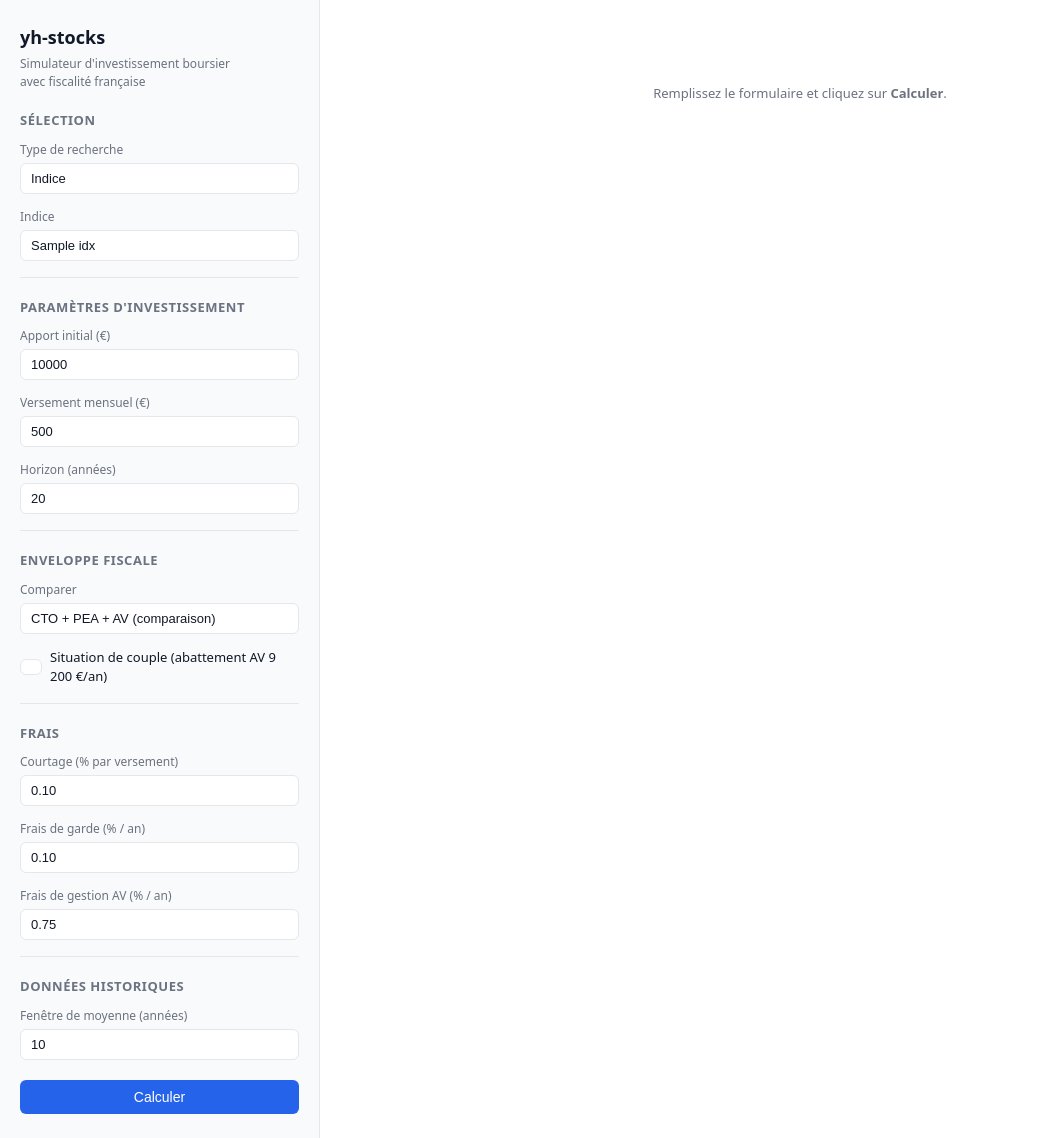
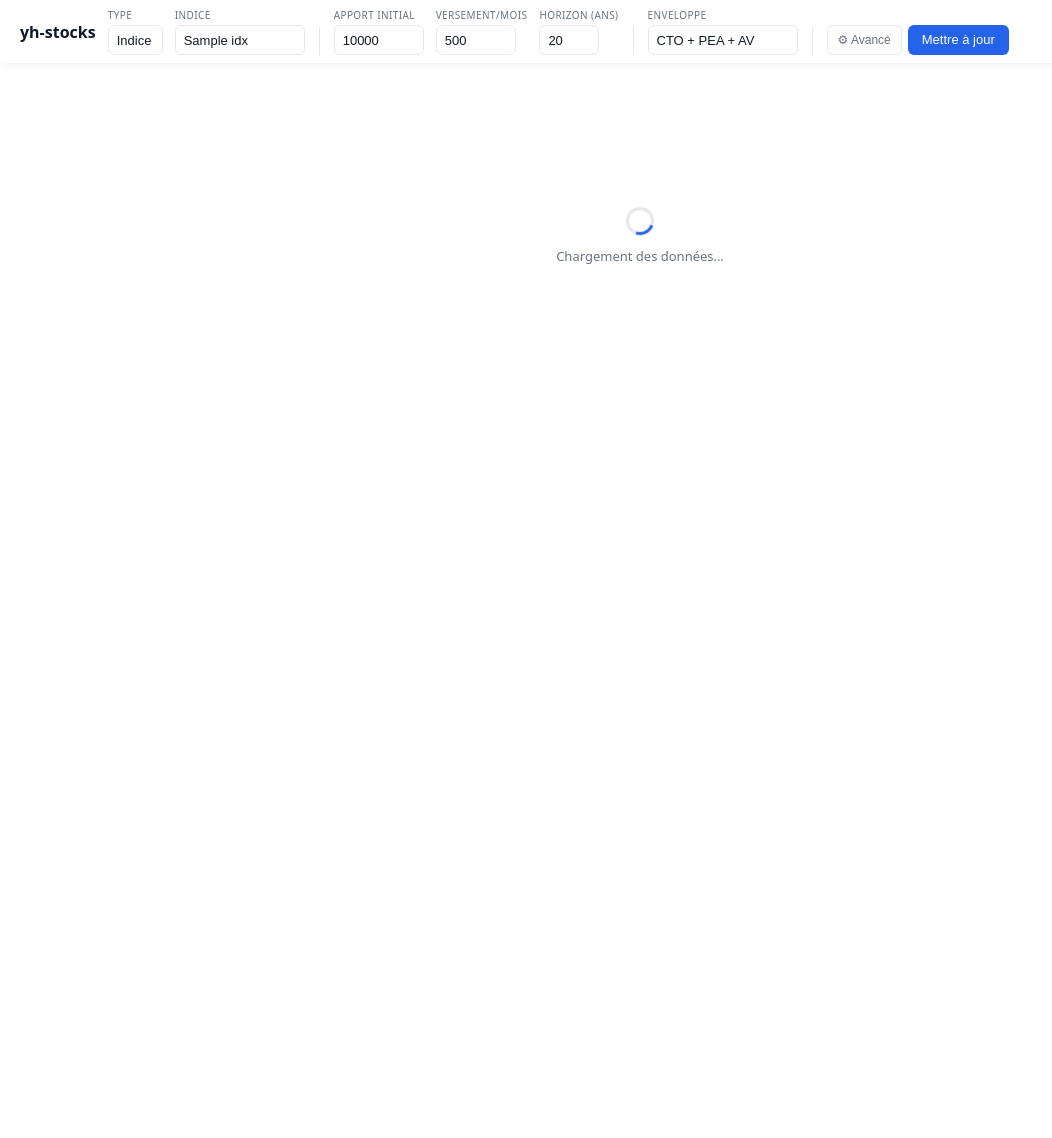
Before and after one commit to f1she3/yh-stocks, a Python web app: template src/app/templates/index.html in a window 1280 px wide. Shown: the whole page, without its empty margins (0-1052 px from the left). After the commit the page ends 264 px from the top, so only its background shows below. Run offline with Jinja, Linux system fonts and the light colour scheme; the template is opened without the code that fills it: most values are stand-ins (such as "Sample title", 1, 10 or a date in 2020); some libraries are stand-ins or nearby versions.

Commit message:
feat: redesign UI with compact controls bar and auto-loading charts
Replace the 320px sidebar form with a sticky horizontal controls bar
that keeps all primary parameters (asset, amounts, horizon, enveloppe)
in one compact row. Fees and advanced settings are hidden behind an
expandable "Avancé" panel for progressive disclosure.

Charts now auto-load on page visit via a DOMContentLoaded HTMX trigger
instead of requiring an explicit "Calculer" click. Add `novalidate` to
bypass HTML5 step-mismatch validation that was silently blocking form
submission (apport_initial=10000 with step=100,min=1 is invalid per spec).

Fix default index selection: PyTickerSymbols uses "CAC_40" not "CAC 40".

```diff
--- a/src/app/static/style.css
+++ b/src/app/static/style.css
@@ -24,33 +24,84 @@ body {
 }
 
 /* Layout */
-.layout { display: flex; min-height: 100vh; }
-.sidebar {
-  width: 320px;
-  flex-shrink: 0;
-  background: var(--surface);
-  border-right: 1px solid var(--border);
-  padding: 24px 20px;
-  overflow-y: auto;
-}
-.main {
-  flex: 1;
-  padding: 24px 28px;
-  overflow-y: auto;
+.controls-sticky {
+  position: sticky;
+  top: 0;
+  z-index: 100;
+  background: var(--bg);
+  box-shadow: 0 2px 8px rgba(0,0,0,.06);
 }
 
+.controls-bar {
+  padding: 8px 20px;
+}
+
+.controls-inner {
+  display: flex;
+  align-items: center;
+  gap: 12px;
+  flex-wrap: wrap;
+}
+
+.logo { font-size: 16px; font-weight: 700; color: var(--text); white-space: nowrap; }
+
+.controls-form {
+  display: flex;
+  flex-wrap: wrap;
+  align-items: flex-end;
+  gap: 6px 12px;
+  flex: 1;
+}
+
+.control-group {
+  display: flex;
+  flex-direction: column;
+  gap: 2px;
+}
+
+.control-group > label {
+  font-size: 10px;
+  font-weight: 500;
+  color: var(--text-muted);
+  text-transform: uppercase;
+  letter-spacing: .04em;
+  display: block;
+  margin-bottom: 0;
+}
+
+.controls-sep {
+  width: 1px;
+  height: 28px;
+  background: var(--border);
+  align-self: flex-end;
+  margin: 0 2px;
+  flex-shrink: 0;
+}
+
+.control-actions {
+  display: flex;
+  align-items: center;
+  gap: 6px;
+}
+
+.advanced-panel {
+  display: none;
+  flex-wrap: wrap;
+  gap: 10px 16px;
+  align-items: flex-end;
+  padding: 10px 20px 12px;
+  background: var(--surface);
+  border-top: 1px solid var(--border);
+}
+.advanced-panel.open { display: flex; }
+
+.content { padding: 24px 28px; }
+
 /* Typography */
-h1 { font-size: 18px; font-weight: 700; margin-bottom: 4px; }
 h2 { font-size: 15px; font-weight: 600; margin: 24px 0 12px; color: var(--text); }
-h3 { font-size: 13px; font-weight: 600; text-transform: uppercase; letter-spacing: .04em; color: var(--text-muted); margin: 20px 0 10px; }
-.subtitle { font-size: 12px; color: var(--text-muted); margin-bottom: 20px; }
 
-/* Form */
-.form-group { margin-bottom: 14px; }
-label { display: block; font-size: 12px; font-weight: 500; color: var(--text-muted); margin-bottom: 4px; }
+/* Form inputs (global base) */
 input, select {
-  width: 100%;
-  padding: 7px 10px;
   border: 1px solid var(--border);
   border-radius: var(--radius);
   font-size: 13px;
@@ -59,36 +110,56 @@ input, select {
   appearance: none;
 }
 input:focus, select:focus { outline: 2px solid var(--accent); outline-offset: -1px; }
-input[type="checkbox"] { width: auto; }
+input[type="checkbox"] { width: auto; height: auto; appearance: auto; }
+
+/* Control group inputs (compact, for the controls bar) */
+.control-group input,
+.control-group select {
+  padding: 5px 8px;
+  height: 30px;
+  width: auto;
+}
+
 .checkbox-label { display: flex; align-items: center; gap: 8px; font-size: 13px; color: var(--text); }
 
+/* Buttons */
 .btn {
-  display: block;
-  width: 100%;
-  padding: 9px 16px;
+  display: inline-block;
+  padding: 0 14px;
+  height: 30px;
+  line-height: 30px;
   background: var(--accent);
   color: #fff;
   border: none;
   border-radius: var(--radius);
-  font-size: 14px;
+  font-size: 13px;
   font-weight: 500;
   cursor: pointer;
-  margin-top: 20px;
-  text-align: center;
+  white-space: nowrap;
 }
 .btn:hover { background: #1d4ed8; }
 .btn:disabled { opacity: .5; cursor: default; }
 
+.btn-icon {
+  display: inline-flex;
+  align-items: center;
+  height: 30px;
+  padding: 0 10px;
+  font-size: 12px;
+  background: none;
+  border: 1px solid var(--border);
+  border-radius: var(--radius);
+  cursor: pointer;
+  color: var(--text-muted);
+  white-space: nowrap;
+}
+.btn-icon:hover { background: var(--surface); color: var(--text); }
+.btn-icon.active { background: var(--accent-light); border-color: var(--accent); color: var(--accent); }
+
 /* Spinner */
-#spinner {
-  display: none;
-  align-items: center;
-  gap: 8px;
-  font-size: 13px;
-  color: var(--text-muted);
-  margin-top: 12px;
-}
+#spinner { display: none; align-items: center; }
 #spinner.htmx-request { display: flex; }
+
 .spinner-ring {
   width: 16px; height: 16px;
   border: 2px solid var(--border);
@@ -96,10 +167,20 @@ input[type="checkbox"] { width: auto; }
   border-radius: 50%;
   animation: spin .7s linear infinite;
 }
+.spinner-ring-lg { width: 28px; height: 28px; border-width: 3px; }
+
 @keyframes spin { to { transform: rotate(360deg); } }
 
-/* Section divider */
-.divider { border: none; border-top: 1px solid var(--border); margin: 16px 0; }
+.initial-loading {
+  display: flex;
+  flex-direction: column;
+  align-items: center;
+  justify-content: center;
+  gap: 12px;
+  min-height: 300px;
+  color: var(--text-muted);
+  font-size: 13px;
+}
 
 /* Tables */
 table { width: 100%; border-collapse: collapse; font-size: 13px; }
@@ -177,6 +258,8 @@ tr:hover td { background: var(--accent-light); }
 
 /* Responsive */
 @media (max-width: 768px) {
-  .layout { flex-direction: column; }
-  .sidebar { width: 100%; border-right: none; border-bottom: 1px solid var(--border); }
+  .controls-inner { flex-direction: column; align-items: flex-start; gap: 6px; }
+  .controls-form { gap: 6px 10px; }
+  .controls-sep { display: none; }
+  .content { padding: 16px; }
 }
--- a/src/app/templates/index.html
+++ b/src/app/templates/index.html
@@ -2,152 +2,160 @@
 {% block title %}yh-stocks — Simulateur d'investissement{% endblock %}
 
 {% block body %}
-<div class="layout">
 
-  <!-- Sidebar: form -->
-  <aside class="sidebar">
-    <h1>yh-stocks</h1>
-    <p class="subtitle">Simulateur d'investissement boursier<br>avec fiscalité française</p>
-
-    <form
+<form id="sim-form"
+  class="controls-sticky"
   hx-post="/simulate"
   hx-target="#results"
   hx-swap="innerHTML"
   hx-indicator="#spinner"
+  novalidate
 >
-      <h3>Sélection</h3>
+  <div class="controls-bar">
+    <div class="controls-inner">
+      <span class="logo">yh-stocks</span>
 
-      <div class="form-group">
-        <label for="search_type">Type de recherche</label>
+      <div class="controls-form">
+
+        <!-- Asset type -->
+        <div class="control-group">
+          <label for="search_type">Type</label>
           <select id="search_type" name="search_type" onchange="toggleNameField(this.value)">
-          <option value="stock">Action (symbole)</option>
+            <option value="stock">Action</option>
             <option value="index" selected>Indice</option>
             <option value="country">Pays</option>
           </select>
         </div>
 
-      <div class="form-group" id="field-stock" style="display:none">
-        <label for="name-stock">Symbole Yahoo Finance</label>
-        <input id="name-stock" type="text" placeholder="ex: MC.PA" />
+        <!-- Name field (context-dependent) -->
+        <div class="control-group" id="field-stock" style="display:none">
+          <label for="name-stock">Symbole</label>
+          <input id="name-stock" type="text" placeholder="ex: MC.PA" style="width:110px">
         </div>
-
-      <div class="form-group" id="field-index">
+        <div class="control-group" id="field-index">
           <label for="name-index">Indice</label>
-        <select id="name-index" name="name">
+          <select id="name-index" name="name" style="width:130px">
             {% for idx in indices %}
-          <option value="{{ idx }}" {% if idx == "CAC 40" %}selected{% endif %}>{{ idx }}</option>
+            <option value="{{ idx }}" {% if idx == "CAC_40" %}selected{% endif %}>{{ idx }}</option>
             {% endfor %}
           </select>
         </div>
-
-      <div class="form-group" id="field-country" style="display:none">
+        <div class="control-group" id="field-country" style="display:none">
           <label for="name-country">Pays</label>
-        <select id="name-country">
+          <select id="name-country" style="width:110px">
             {% for c in countries %}
             <option value="{{ c }}" {% if c == "France" %}selected{% endif %}>{{ c }}</option>
             {% endfor %}
           </select>
         </div>
 
-      <hr class="divider">
-      <h3>Paramètres d'investissement</h3>
+        <div class="controls-sep"></div>
 
-      <div class="form-group">
-        <label for="apport_initial">Apport initial (€)</label>
-        <input id="apport_initial" name="apport_initial" type="number" min="1" step="100" value="10000" required>
+        <!-- Investment parameters -->
+        <div class="control-group">
+          <label for="apport_initial">Apport initial</label>
+          <input id="apport_initial" name="apport_initial" type="number" min="1" step="100" value="10000" required style="width:90px">
+        </div>
+        <div class="control-group">
+          <label for="versement_mensuel">Versement/mois</label>
+          <input id="versement_mensuel" name="versement_mensuel" type="number" min="0" step="50" value="500" required style="width:80px">
+        </div>
+        <div class="control-group">
+          <label for="horizon_years">Horizon (ans)</label>
+          <input id="horizon_years" name="horizon_years" type="number" min="1" max="50" value="20" required style="width:60px">
         </div>
 
-      <div class="form-group">
-        <label for="versement_mensuel">Versement mensuel (€)</label>
-        <input id="versement_mensuel" name="versement_mensuel" type="number" min="0" step="50" value="500" required>
-      </div>
+        <div class="controls-sep"></div>
 
-      <div class="form-group">
-        <label for="horizon_years">Horizon (années)</label>
-        <input id="horizon_years" name="horizon_years" type="number" min="1" max="50" value="20" required>
-      </div>
-
-      <hr class="divider">
-      <h3>Enveloppe fiscale</h3>
-
-      <div class="form-group">
-        <label for="account_type">Comparer</label>
-        <select id="account_type" name="account_type">
-          <option value="ALL" selected>CTO + PEA + AV (comparaison)</option>
-          <option value="CTO">CTO uniquement</option>
-          <option value="PEA">PEA uniquement</option>
-          <option value="AV">Assurance-vie uniquement</option>
+        <!-- Tax wrapper -->
+        <div class="control-group">
+          <label for="account_type">Enveloppe</label>
+          <select id="account_type" name="account_type" style="width:150px">
+            <option value="ALL" selected>CTO + PEA + AV</option>
+            <option value="CTO">CTO</option>
+            <option value="PEA">PEA</option>
+            <option value="AV">Assurance-vie</option>
           </select>
         </div>
 
-      <div class="form-group">
+        <div class="controls-sep"></div>
+
+        <!-- Actions -->
+        <div class="control-group">
+          <label>&nbsp;</label>
+          <div class="control-actions">
+            <button type="button" class="btn-icon" id="btn-advanced" onclick="toggleAdvanced()">&#x2699; Avancé</button>
+            <button class="btn" type="submit">Mettre à jour</button>
+            <div id="spinner"><div class="spinner-ring"></div></div>
+          </div>
+        </div>
+
+      </div>
+    </div>
+  </div>
+
+  <!-- Advanced settings (sticky with the controls bar, inside the same form) -->
+  <div class="advanced-panel" id="advanced-panel">
+    <div class="control-group">
+      <label for="courtage_pct">Courtage (%/versement)</label>
+      <input id="courtage_pct" name="courtage_pct" type="number" min="0" max="5" step="0.01" value="0.10" style="width:75px">
+    </div>
+    <div class="control-group">
+      <label for="frais_garde_pct">Frais de garde (%/an)</label>
+      <input id="frais_garde_pct" name="frais_garde_pct" type="number" min="0" max="2" step="0.01" value="0.10" style="width:75px">
+    </div>
+    <div class="control-group">
+      <label for="frais_gestion_av_pct">Gestion AV (%/an)</label>
+      <input id="frais_gestion_av_pct" name="frais_gestion_av_pct" type="number" min="0" max="2" step="0.01" value="0.75" style="width:75px">
+    </div>
+    <div class="control-group">
+      <label for="avg_len">Fenêtre historique (ans)</label>
+      <input id="avg_len" name="avg_len" type="number" min="1" max="20" value="10" style="width:60px">
+    </div>
+    <div class="control-group">
+      <label>&nbsp;</label>
       <label class="checkbox-label">
         <input type="checkbox" name="is_couple" value="true">
-          Situation de couple (abattement AV 9 200 €/an)
+        Couple (abattement AV 9 200 €/an)
       </label>
     </div>
-
-      <hr class="divider">
-      <h3>Frais</h3>
-
-      <div class="form-group">
-        <label for="courtage_pct">Courtage (% par versement)</label>
-        <input id="courtage_pct" name="courtage_pct" type="number" min="0" max="5" step="0.01" value="0.10">
-      </div>
-
-      <div class="form-group">
-        <label for="frais_garde_pct">Frais de garde (% / an)</label>
-        <input id="frais_garde_pct" name="frais_garde_pct" type="number" min="0" max="2" step="0.01" value="0.10">
-      </div>
-
-      <div class="form-group">
-        <label for="frais_gestion_av_pct">Frais de gestion AV (% / an)</label>
-        <input id="frais_gestion_av_pct" name="frais_gestion_av_pct" type="number" min="0" max="2" step="0.01" value="0.75">
-      </div>
-
-      <hr class="divider">
-      <h3>Données historiques</h3>
-
-      <div class="form-group">
-        <label for="avg_len">Fenêtre de moyenne (années)</label>
-        <input id="avg_len" name="avg_len" type="number" min="1" max="20" value="10">
-      </div>
-
-      <button class="btn" type="submit">Calculer</button>
-
-      <div id="spinner">
-        <div class="spinner-ring"></div>
-        Récupération des données…
   </div>
 </form>
-  </aside>
 
-  <!-- Main: results swap target -->
-  <main class="main">
+<main class="content">
   <div id="results">
-      <div style="color: var(--text-muted); font-size: 13px; margin-top: 60px; text-align: center;">
-        Remplissez le formulaire et cliquez sur <strong>Calculer</strong>.
+    <div class="initial-loading">
+      <div class="spinner-ring spinner-ring-lg"></div>
+      <span>Chargement des données…</span>
     </div>
   </div>
 </main>
-
-</div>
 
 <script>
 function toggleNameField(type) {
   ['stock', 'index', 'country'].forEach(t => {
     document.getElementById('field-' + t).style.display = t === type ? '' : 'none';
   });
-  // Update the actual name input name attribute
   const active = document.querySelector('#field-' + type + ' input, #field-' + type + ' select');
   if (active) active.name = 'name';
-  // Remove name from hidden fields
   ['stock', 'index', 'country'].filter(t => t !== type).forEach(t => {
     const el = document.querySelector('#field-' + t + ' input, #field-' + t + ' select');
     if (el) el.removeAttribute('name');
   });
 }
-// Init
+
+function toggleAdvanced() {
+  const panel = document.getElementById('advanced-panel');
+  const btn = document.getElementById('btn-advanced');
+  const isOpen = panel.classList.toggle('open');
+  btn.classList.toggle('active', isOpen);
+}
+
 toggleNameField(document.getElementById('search_type').value);
+
+document.addEventListener('DOMContentLoaded', function() {
+  htmx.trigger(document.getElementById('sim-form'), 'submit');
+});
 </script>
+
 {% endblock %}
```
Lines whose indentation alone changed are shown as unchanged.
